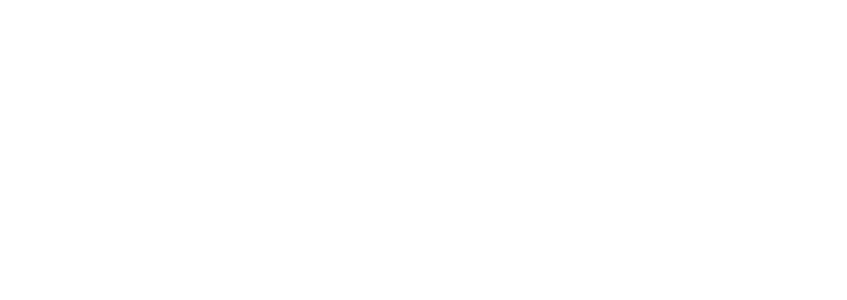
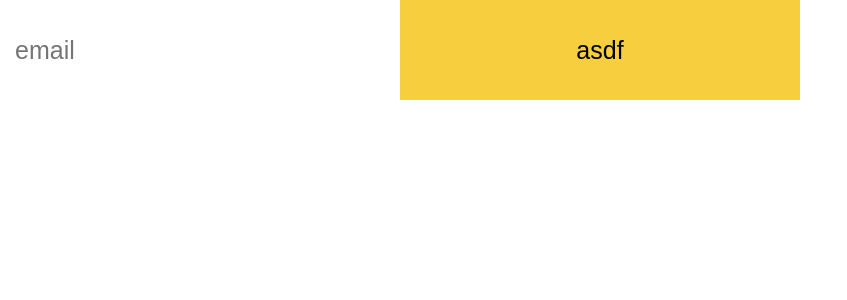
Before and after one commit to devteamepic/frontend, a React (Create React App) app: page /test in a window 1280 px wide. Shown: the top 300 px of the page, without its empty margins (0-847 px from the left). Built offline with nearby package versions, Linux system fonts and the light colour scheme.

Commit message:
added the stuff

```diff
--- a/src/App.js
+++ b/src/App.js
@@ -6,7 +6,14 @@ function App() {
 
   return (
     <div className="App">
-      <Input />
+      <Input
+        type = { 'text' }
+        placeholder = 'email'
+      />
+      <Input
+        type = { 'button' }
+        text = 'asdf'
+      />
     </div>
   );
 }
--- a/src/components/core/atoms/Input/Input.js
+++ b/src/components/core/atoms/Input/Input.js
@@ -1,10 +1,50 @@
-import React from 'react'
-import InputStyled from '../../../styled/atoms/inputStyled'
+import React, { useEffect, useState } from 'react'
+import InputWrapper from '../../../styled/atoms/inputStyled'
 import colorScheme from '../../../../misc/colorScheme'
 
-const Input = () => {
+const Input = ({
+    type,
+    text,
+    placeholder,
+    ...props
+}) => {
+    const [typeOf] = useState(type)
+    const [buttonText] = useState(text)
+    const [textPlaceholder] = useState(placeholder)
+    const [inputStyles, setInputStyles] = useState('')
+
+    useEffect(() => {
+        switch(typeOf) {
+            case 'button':
+            case 'submit':
+                setInputStyles(
+                    `cursor: pointer;
+                     background-color: ${ colorScheme.marigold }`
+                )
+                break
+            case 'text':
+            case 'password':
+                setInputStyles(
+                    `padding: 15px;
+                     box-sizing: border-box;
+                     &:focus {
+                         border: 5px solid ${ colorScheme.marigold }
+                     }`
+                )
+                break
+            default:
+                break
+        }
+    }, [typeOf])
+
+
     return (
-        <InputStyled colorScheme={ colorScheme } />
+        <InputWrapper
+          type = { typeOf }
+          inputStyles = { inputStyles }
+          text = { buttonText }
+          placeholder = { textPlaceholder }
+        />
     )
 }
 
--- a/src/components/styled/atoms/inputStyled.js
+++ b/src/components/styled/atoms/inputStyled.js
@@ -7,10 +7,19 @@ border: none;
 height: 100px;
 width: 400px;
 font-size: 25px;
-padding: 15px;
-&:focus {
-border: 5px solid ${props => props.colorScheme.marigold};
-}
+${ props => props.inputStyles }
 `
 
-export default InputStyled
+const InputWrapper = ( {type, inputStyles, text, ...props }) => {
+    console.log(text)
+    return (
+        <InputStyled
+          type={ type }
+          inputStyles = { inputStyles }
+          value = { text }
+          placeholder = { props.placeholder }
+        />
+    )
+}
+
+export default InputWrapper
```
